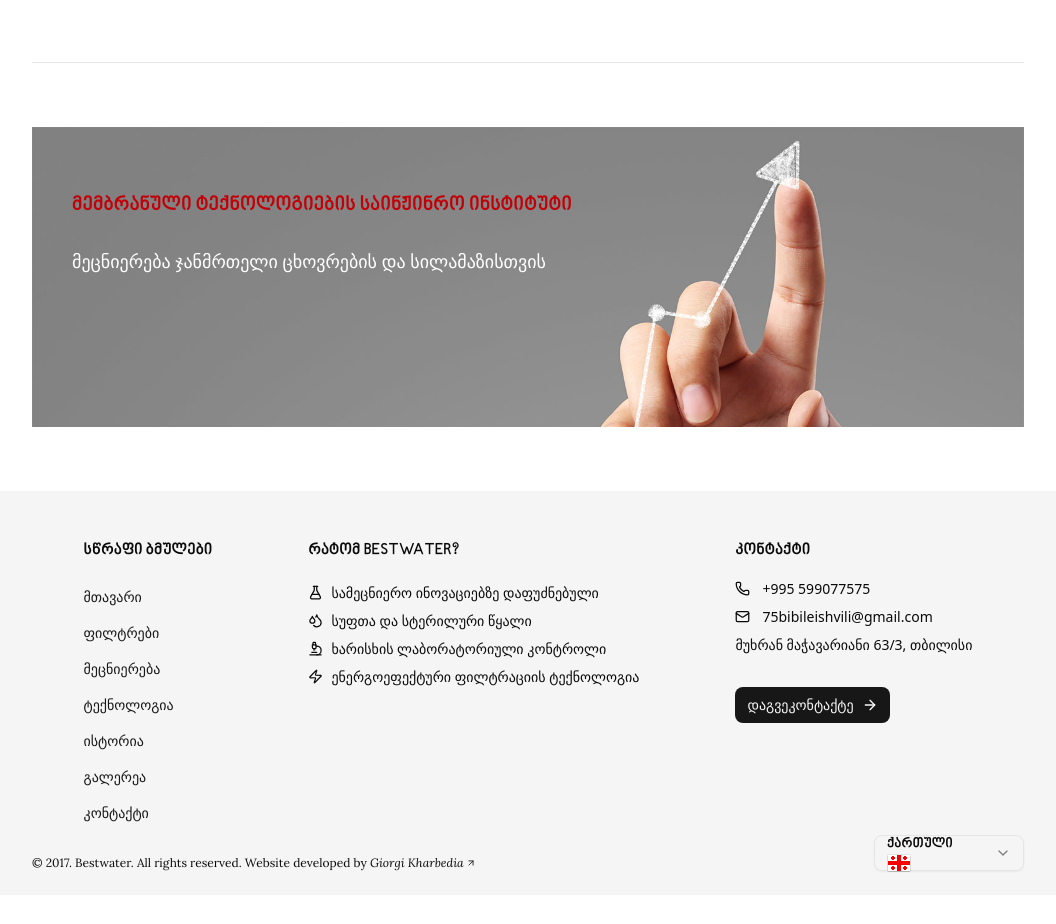
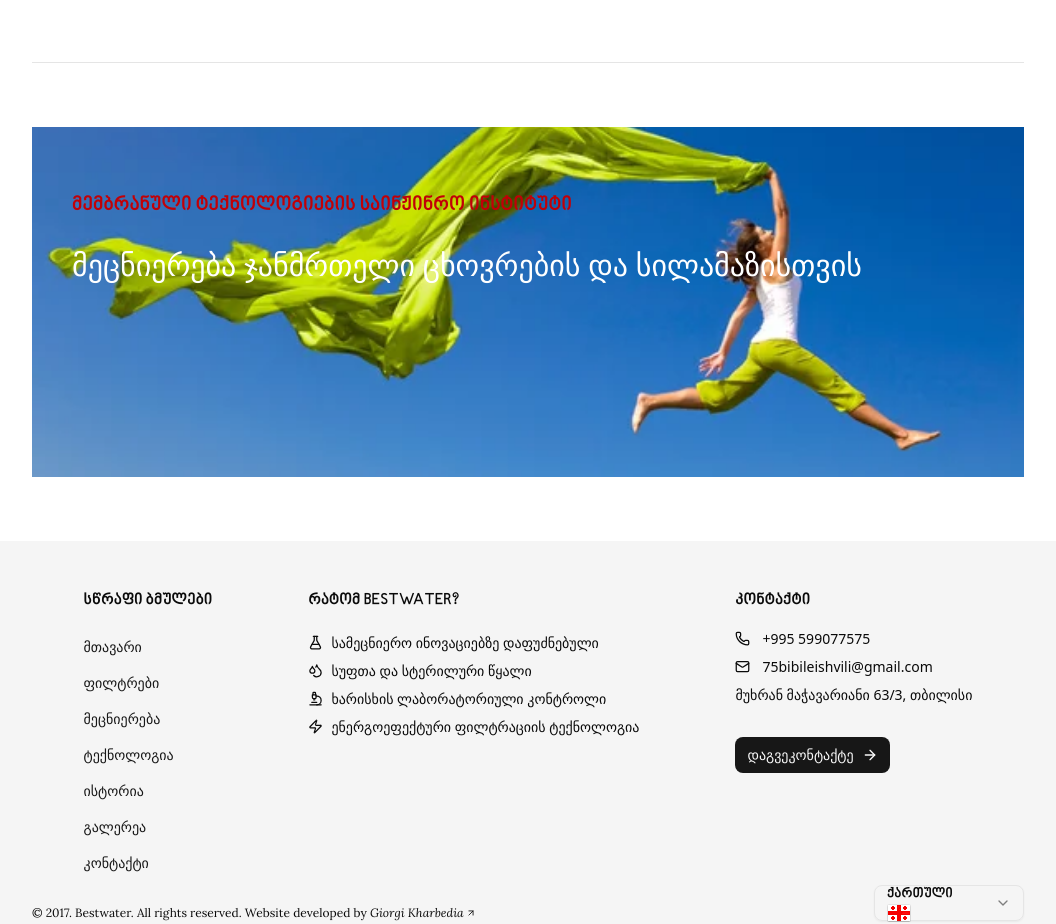
Before and after one commit to gkharbedia6/Bestwater, a React (Vite) app: page / in a window 1280 px wide. Shown: the part 883-1807 px from the top of the page, without its empty margins (112-1168 px from the left). Before the commit the page ends 1778 px from the top, so only its background shows below. Built offline with nearby package versions, Linux system fonts and the light colour scheme.

Commit message:
image change on landing

```diff
--- a/src/pages/LandingPage.tsx
+++ b/src/pages/LandingPage.tsx
@@ -6,6 +6,7 @@ import ReactBeforeSliderComponent from "react-before-after-slider-component";
 import "react-before-after-slider-component/dist/build.css";
 import { useTranslation } from "react-i18next";
 import { Button } from "@/components/ui/button";
+import girl from "/assets/images/landing/girl.jpg";
 import {
   ArrowRightIcon,
   ArrowUpRightIcon,
@@ -144,15 +145,15 @@ export default function LandingPage() {
         <Separator className="my-8 xl:my-12" />
         <div className="pt-4 relative">
           <img
-            src={finger}
+            src={girl}
             alt="Image"
-            className="h-[300px] w-full object-cover object-top"
+            className="h-[350px] w-full object-cover object-middle"
           />
           <div className="absolute top-20 left-10 flex gap-7 flex-col">
             <p className="text-sm md:text-md lg:text-xl font-ge text-red-700">
               {t("Landing.finger_image.title")}
             </p>
-            <p className="text-white text-xs lg:text-lg">
+            <p className="text-white text-xs lg:text-3xl">
               {t("Landing.finger_image.description")}
             </p>
           </div>
```
Also changed, not shown: public/assets/images/landing/girl.jpg (added).
